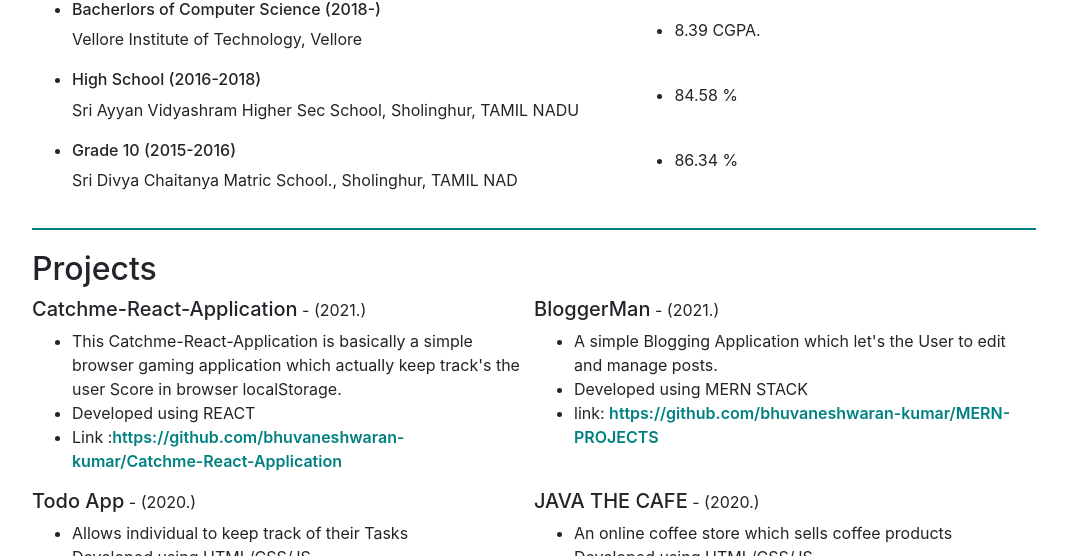
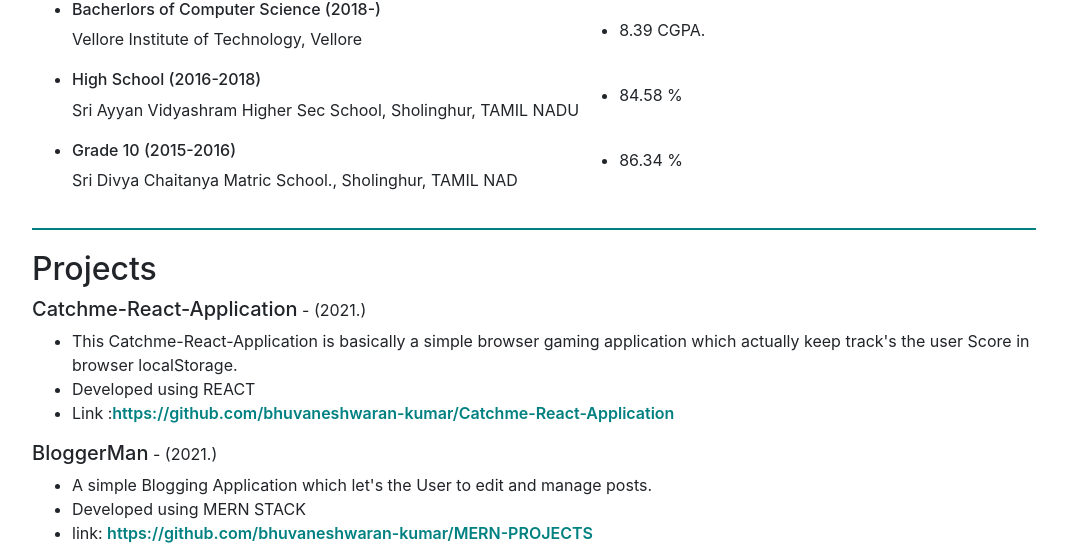
Before and after one commit to bhuvaneshwaran-kumar/Resume, a plain HTML site: page index.html in a window 1280 px wide. Shown: the part 544-1100 px from the top of the page, without its empty margins (106-1173 px from the left). Drawn offline with nearby package versions, Linux system fonts and the light colour scheme.

Commit message:
altered flex property

```diff
--- a/style.css
+++ b/style.css
@@ -78,14 +78,11 @@ a {
 }
 
 /* Education Section------------------------------------------ */
-.education .left {
-  width: 60%;
-  float: left;
+.education {
+  display: flex;
+  flex-wrap: wrap;
 }
-.education .right {
-  width: 40%;
-  float: left;
-}
+
 .education .right ul {
   display: flex;
   flex-direction: column;
@@ -101,11 +98,11 @@ a {
   position: relative;
   flex-wrap: wrap;
 }
-.projects h2 {
+/* .projects h2 {
   width: 100%;
 }
 .projects .project {
   width: 50%;
-}
+} */
 
 /* Hobbies Section------------------------------------------ */
```
